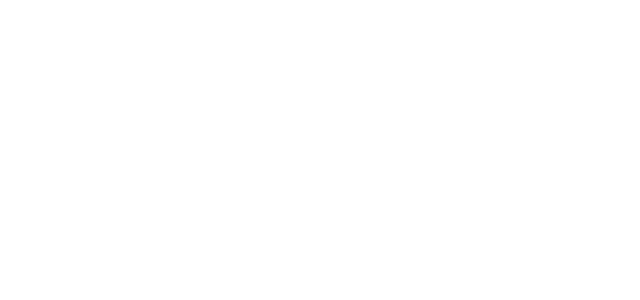
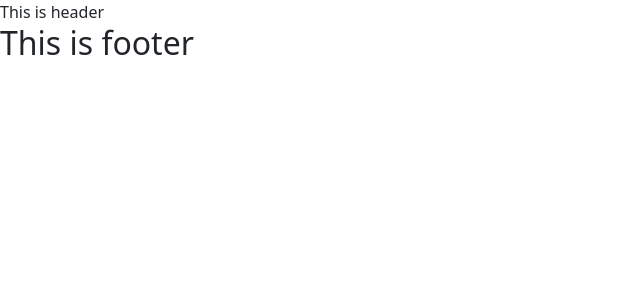
Before and after one commit to sanisaha/Data-schooling-client, a React (Create React App) app: page /blog in a window 1280 px wide. Shown: the top 300 px of the page, without its empty margins (0-640 px from the left). Built offline with nearby package versions, Linux system fonts and the light colour scheme.

Commit message:
routes created and layout set

```diff
--- a/src/App.js
+++ b/src/App.js
@@ -1,9 +1,14 @@
 import logo from './logo.svg';
 import './App.css';
+import { RouterProvider } from 'react-router-dom';
+import { routes } from './Routes/Routes/Routes';
 
 function App() {
   return (
     <div className="">
+      <RouterProvider router={routes}>
+
+      </RouterProvider>
     </div>
   );
 }
--- /dev/null
+++ b/src/Credentials/Login.js
@@ -0,0 +1,11 @@
+import React from 'react';
+
+const Login = () => {
+    return (
+        <div>
+            <h2>This is Login</h2>
+        </div>
+    );
+};
+
+export default Login;
--- /dev/null
+++ b/src/Credentials/Register.js
@@ -0,0 +1,11 @@
+import React from 'react';
+
+const Register = () => {
+    return (
+        <div>
+            <h2>This is register</h2>
+        </div>
+    );
+};
+
+export default Register;
--- /dev/null
+++ b/src/Layout/Main/Main.js
@@ -0,0 +1,14 @@
+import React from 'react';
+import Footer from '../../Pages/Shared/Footer/Footer';
+import Header from '../../Pages/Shared/Header/Header';
+
+const Main = () => {
+    return (
+        <div>
+            <Header></Header>
+            <Footer></Footer>
+        </div>
+    );
+};
+
+export default Main;
--- /dev/null
+++ b/src/Pages/Blog/Blog.js
@@ -0,0 +1,11 @@
+import React from 'react';
+
+const Blog = () => {
+    return (
+        <div>
+            <h2>This is blog</h2>
+        </div>
+    );
+};
+
+export default Blog;
--- /dev/null
+++ b/src/Pages/Courses/Courses.js
@@ -0,0 +1,11 @@
+import React from 'react';
+
+const Courses = () => {
+    return (
+        <div>
+            <h2>This is course</h2>
+        </div>
+    );
+};
+
+export default Courses;
--- /dev/null
+++ b/src/Pages/FAQ/FAQ.js
@@ -0,0 +1,11 @@
+import React from 'react';
+
+const FAQ = () => {
+    return (
+        <div>
+            <h2>This is faq</h2>
+        </div>
+    );
+};
+
+export default FAQ;
--- /dev/null
+++ b/src/Pages/Home/Home.js
@@ -0,0 +1,14 @@
+import React from 'react';
+import Footer from '../Shared/Footer/Footer';
+import Header from '../Shared/Header/Header';
+
+const Home = () => {
+    return (
+        <div>
+            <Header></Header>
+            <Footer></Footer>
+        </div>
+    );
+};
+
+export default Home;
--- /dev/null
+++ b/src/Pages/Shared/Footer/Footer.js
@@ -0,0 +1,11 @@
+import React from 'react';
+
+const Footer = () => {
+    return (
+        <div>
+            <h2>This is footer</h2>
+        </div>
+    );
+};
+
+export default Footer;
--- /dev/null
+++ b/src/Pages/Shared/Header/Header.js
@@ -0,0 +1,11 @@
+import React from 'react';
+
+const Header = () => {
+    return (
+        <div>
+            This is header
+        </div>
+    );
+};
+
+export default Header;
```
Also changed, not shown: src/Routes/Routes/Routes.js (added, +42 -0 lines), src/assets/images/dataScience.jpg (added).
